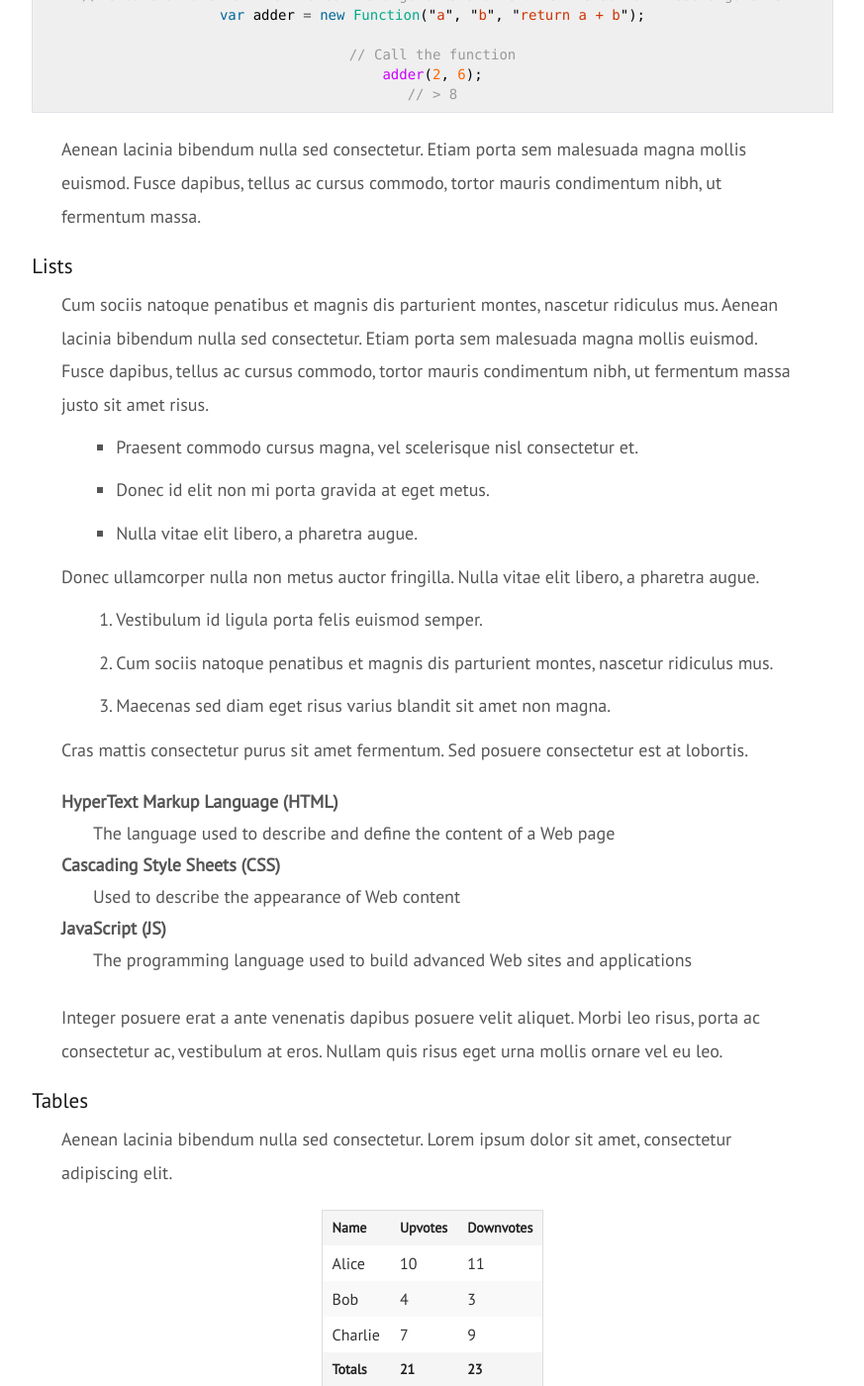
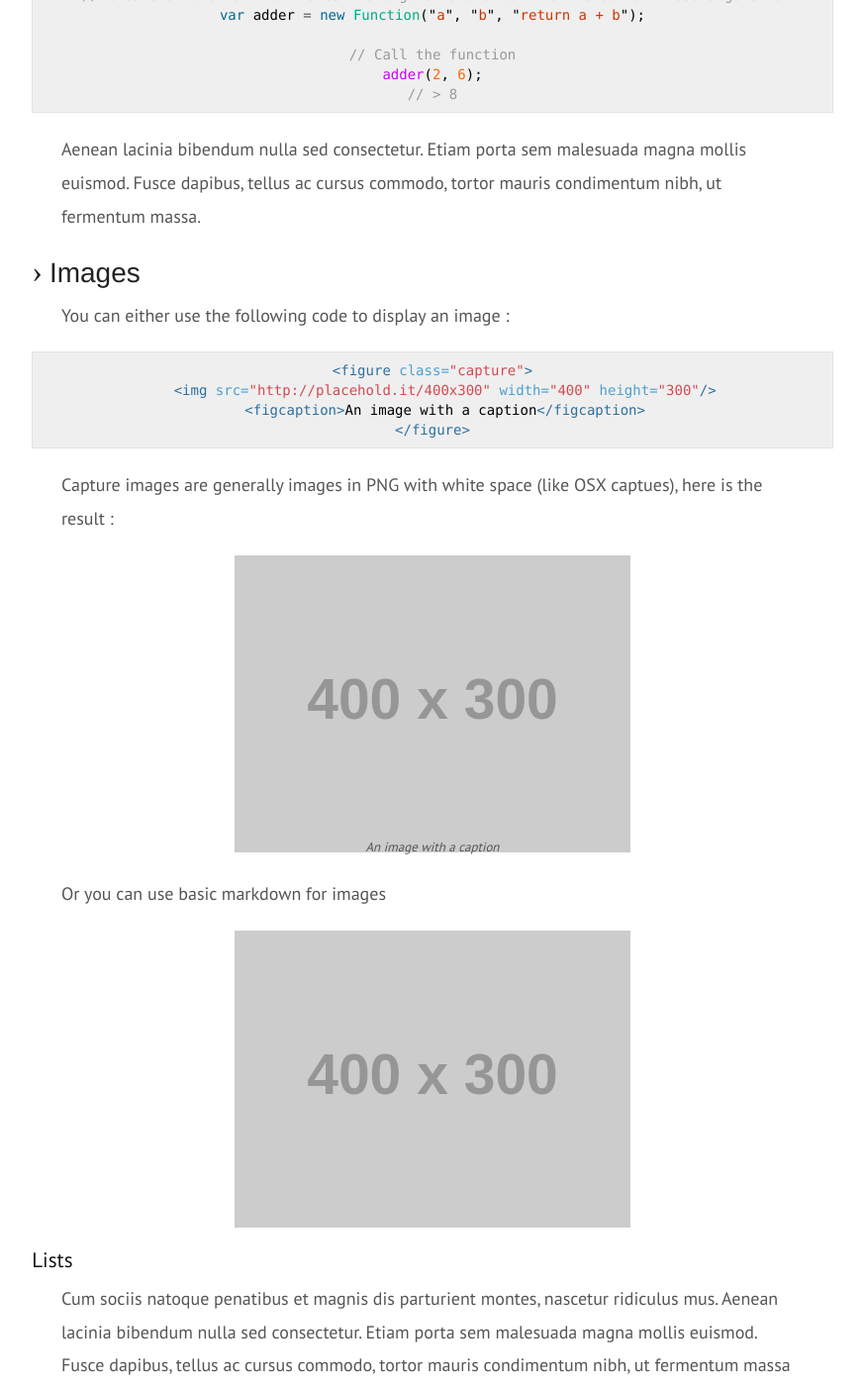
Before and after one commit to jbleuzen/sheekyll, a Jekyll site: the page built from _posts/2014-07-21-content-example.markdown, in a window 1280 px wide and 1400 px high, scrolled down 1650 px. Shown: the whole window at 99% size, without its empty margins (203-1076 px from the left). Built offline with Jekyll 4.4.1, drawn with Linux system fonts in a browser that asks for light colours.

Commit message:
Add images examples in documentation

```diff
--- a/_posts/2014-07-21-content-example.markdown
+++ b/_posts/2014-07-21-content-example.markdown
@@ -47,6 +47,28 @@ adder(2, 6);
 {% endhighlight %}
 
 Aenean lacinia bibendum nulla sed consectetur. Etiam porta sem malesuada magna mollis euismod. Fusce dapibus, tellus ac cursus commodo, tortor mauris condimentum nibh, ut fermentum massa.
+
+## Images
+
+You can either use the following code to display an image :
+
+{% highlight html %}
+<figure class="capture">
+   <img src="http://placehold.it/400x300" width="400" height="300"/>
+   <figcaption>An image with a caption</figcaption>
+</figure>
+{% endhighlight %}
+
+Capture images are generally images in PNG with white space (like OSX captues), here is the result :
+
+<figure class="capture">
+   <img src="http://placehold.it/400x300" width="400" height="300"/>
+   <figcaption>An image with a caption</figcaption>
+</figure>
+
+Or you can use basic markdown for images
+
+![http://placehold.it/400x300](http://placehold.it/400x300)
 
 ### Lists
 
```
